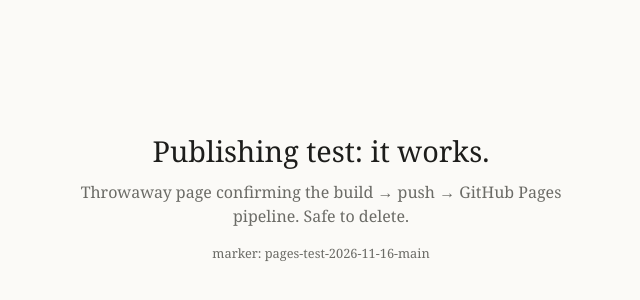
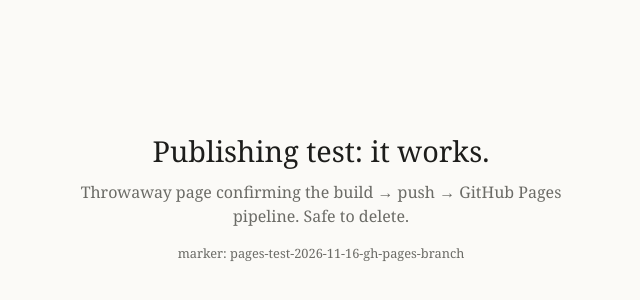
Before and after one commit to nqfarrukh/pages-test-2026-11-16, a plain HTML site: page index.html in a window 1280 px wide. Shown: the part 220-520 px from the top of the page, 319-959 px from the left. Drawn offline with Linux system fonts and the light colour scheme.

Commit message:
Test: gh-pages branch auto-publish
Co-Authored-By: Claude Opus 5.5 <noreply@anthropic.com>
Claude-Session: https://claude.ai/code/session_01T2fVLGiSt92vzu42WaXgf8

```diff
--- a/index.html
+++ b/index.html
@@ -19,7 +19,7 @@
 <main>
   <h1>Publishing test: it works.</h1>
   <p>Throwaway page confirming the build → push → GitHub Pages pipeline. Safe to delete.</p>
-  <p id="marker" style="font-size:.8rem;margin-top:1rem">marker: pages-test-2026-11-16-main</p>
+  <p id="marker" style="font-size:.8rem;margin-top:1rem">marker: pages-test-2026-11-16-gh-pages-branch</p>
 </main>
 </body>
 </html>
```
